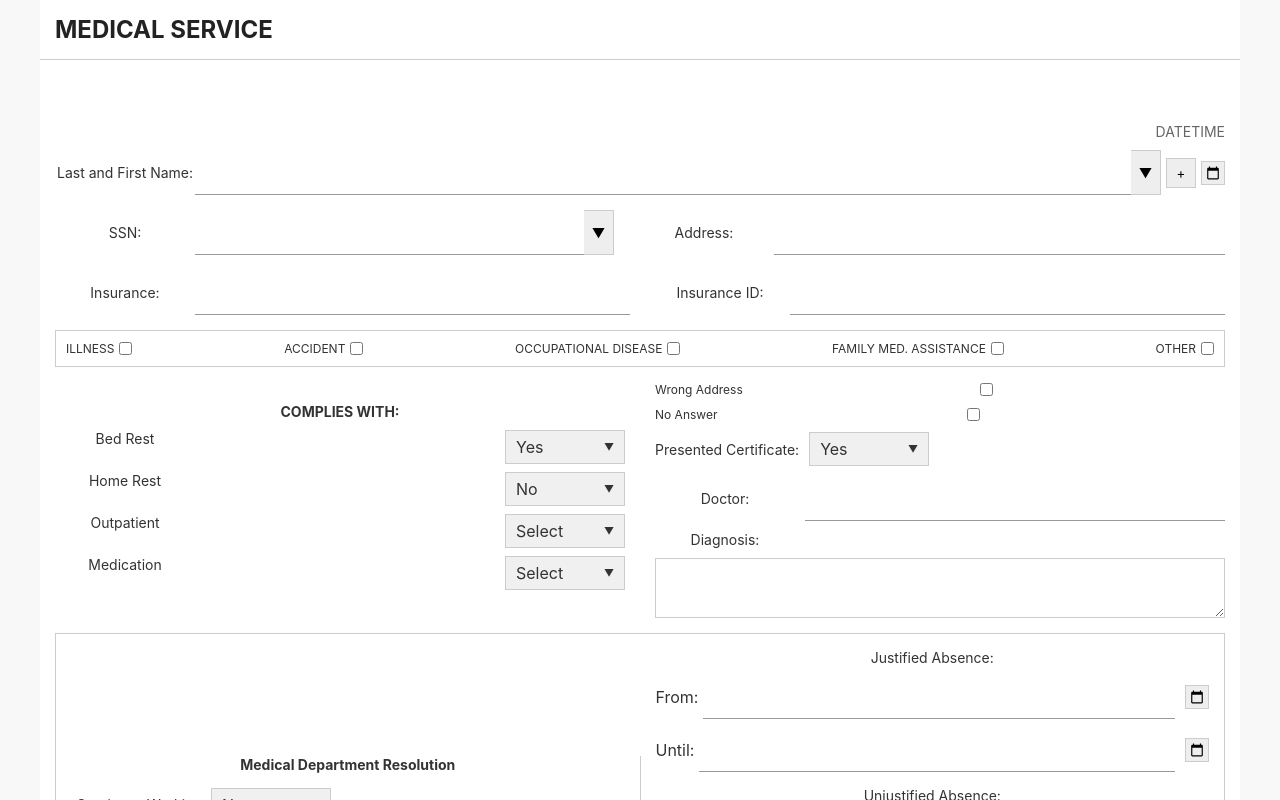
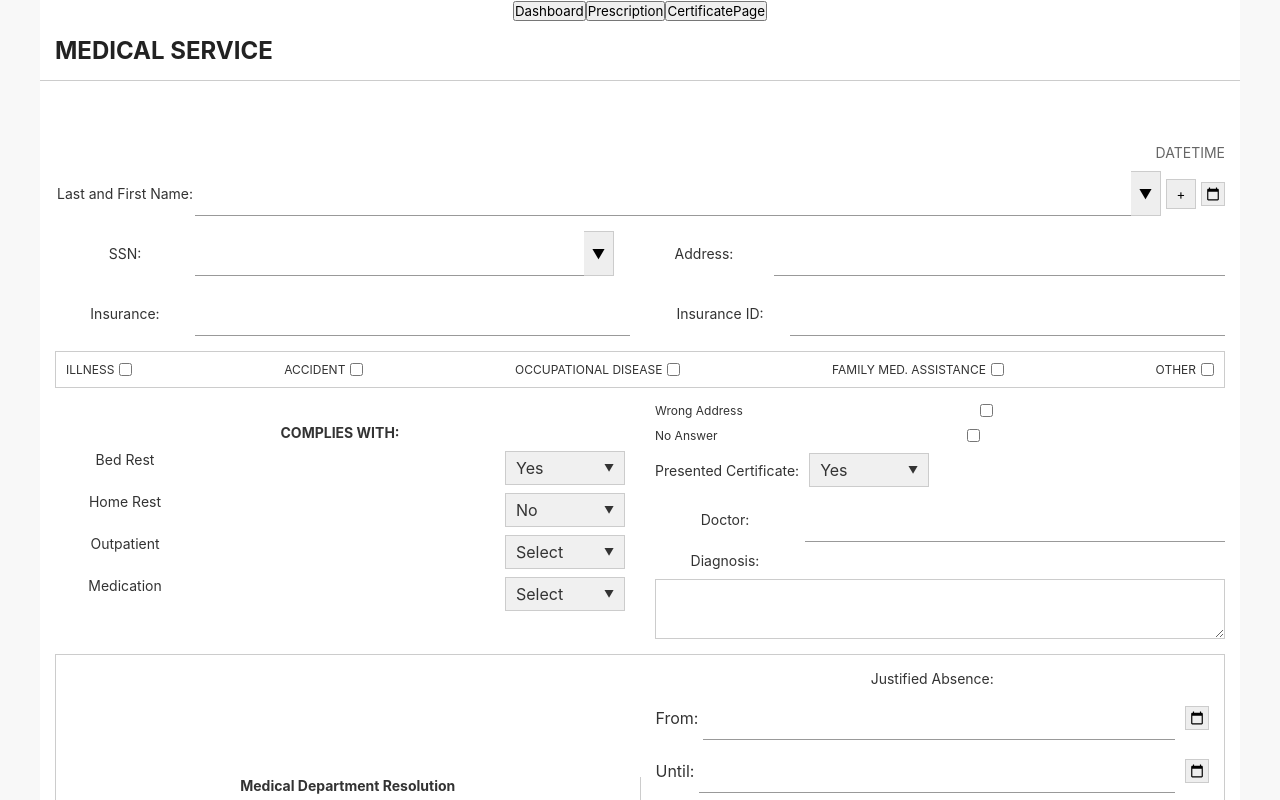
Before and after one commit to atamagnini/medicert, a React (Create React App) app in the folder medicert/: page /certificate in a window 1280 px wide. Shown: the top 800 px of the page. Built offline with nearby package versions, Linux system fonts and the light colour scheme.

Commit message:
added navbar

```diff
--- a/medicert/src/components/Navbar.jsx
+++ b/medicert/src/components/Navbar.jsx
@@ -0,0 +1,19 @@
+import { useNavigate } from "react-router-dom";
+import { useState } from "react";
+import DashboardPage from "../pages/DashboardPage";
+import PrescriptionPage from "../pages/PrescriptionPage";
+import CertificatePage from "../pages/CertificatePage";
+
+const Navbar = () => {
+    const navigate = useNavigate();
+
+    return (
+        <div className="navbar">
+            <button className="nav-button" onClick={() => navigate("/dashboard")}>Dashboard</button>
+            <button className="nav-button" onClick={() => navigate("/prescription")}>Prescription</button>
+            <button className="nav-button" onClick={() => navigate("/certificate")}>CertificatePage</button>
+        </div>
+    );
+};
+
+export default Navbar;
--- a/medicert/src/pages/CertificatePage.jsx
+++ b/medicert/src/pages/CertificatePage.jsx
@@ -1,6 +1,7 @@
 // CertificatePage.js
 import React, { useState } from 'react';
 import './CertificatePage.css';
+import Navbar from "../components/Navbar";
 // Admin should manage accounts if admin logs in it can see all of the users
 
 
@@ -80,6 +81,7 @@ function CertificatePage() {
 
     return (
         <div className="certificate-page">
+            <Navbar />
             <div className="certificate-content">
                 <div className="header">
                     <h1>MEDICAL SERVICE</h1>
```
